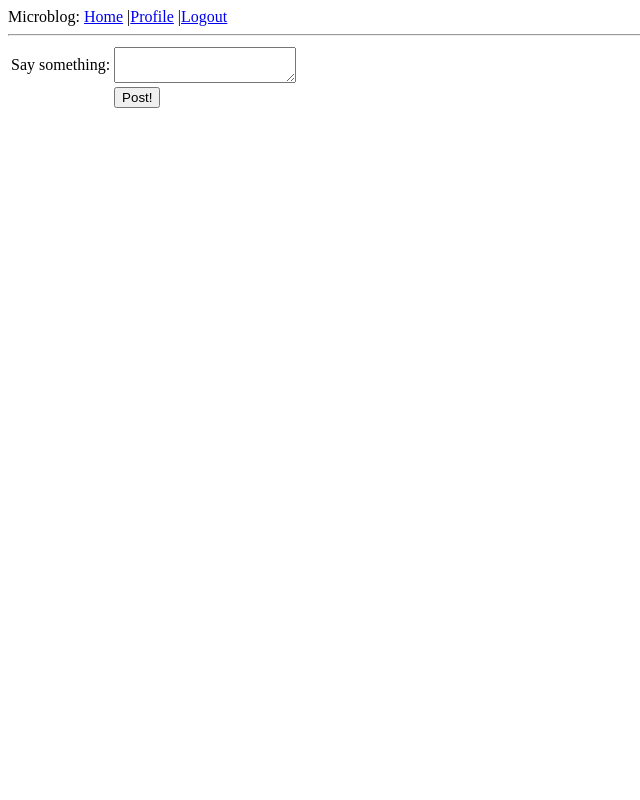
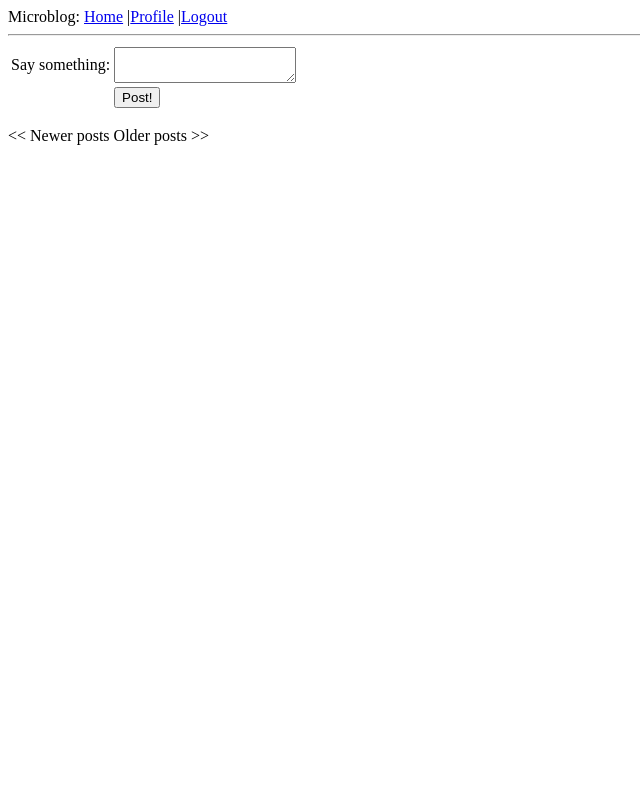
Before and after one commit to dharmit/microblog, a Flask app: page / in a window 1280 px wide. Shown: the whole page, without its empty margins (0-640 px from the left). Run offline with Flask 2, Linux system fonts and the light colour scheme; a user stored in the database is signed in; data comes from the database, SQL or seed files in the repository; data that the repository does not hold is empty; parts of the project's set-up code (start-up, migrations or seed data) failed here and were passed over.

Commit message:
Just before 'Implementing the Post sub-template'.

```diff
--- a/app/templates/index.html
+++ b/app/templates/index.html
@@ -19,18 +19,17 @@
         </tr>
     </table>
 </form>
-{% for post in posts %}
-<!--    <table>
-        <tr valign="top">
-            <td><img
-                src="{{post.author.avatar(50)}}"></td><td><i>{{post.author.nickname}}
-                says:</i><br>{{post.body}}
-            </td>
-        </tr>
-    </table>
--->
+{% for post in posts.items %}
 <p>
     {{ post.author.nickname }} says: <b>{{post.body}}</b>
 </p>
 {% endfor %}
+{% if posts.has_prev %}<a href="{{ url_for('index', page = posts.prev_num)
+    }}"><< Newer [osts </a>
+{% else %}<< Newer posts
+{% endif %}
+{% if posts.has_next %}<a href="{{ url_for('index', page = posts.next_num)
+    }}">Older posts >></a>
+{% else %} Older posts >>
+{% endif%}
 {% endblock %}
--- a/app/views.py
+++ b/app/views.py
@@ -6,6 +6,7 @@ from flask.ext.login import login_user, logout_user, current_user, \
         login_required
 from models import User, ROLE_USER, ROLE_ADMIN, Post
 from datetime import datetime
+from config import POSTS_PER_PAGE
 
 @app.route('/', methods = ['GET', 'POST'])
 @app.route('/index', methods = ['GET', 'POST'])
@@ -21,7 +22,7 @@ def index(page = 1):
         return redirect(url_for('index'))
 
     #user = g.user
-    posts = g.user.followed_posts().paginate(1, 3, False).items
+    posts = g.user.followed_posts().paginate(page, POSTS_PER_PAGE, False)
     return render_template("index.html",
             title = "Home",
             form = form,
```
